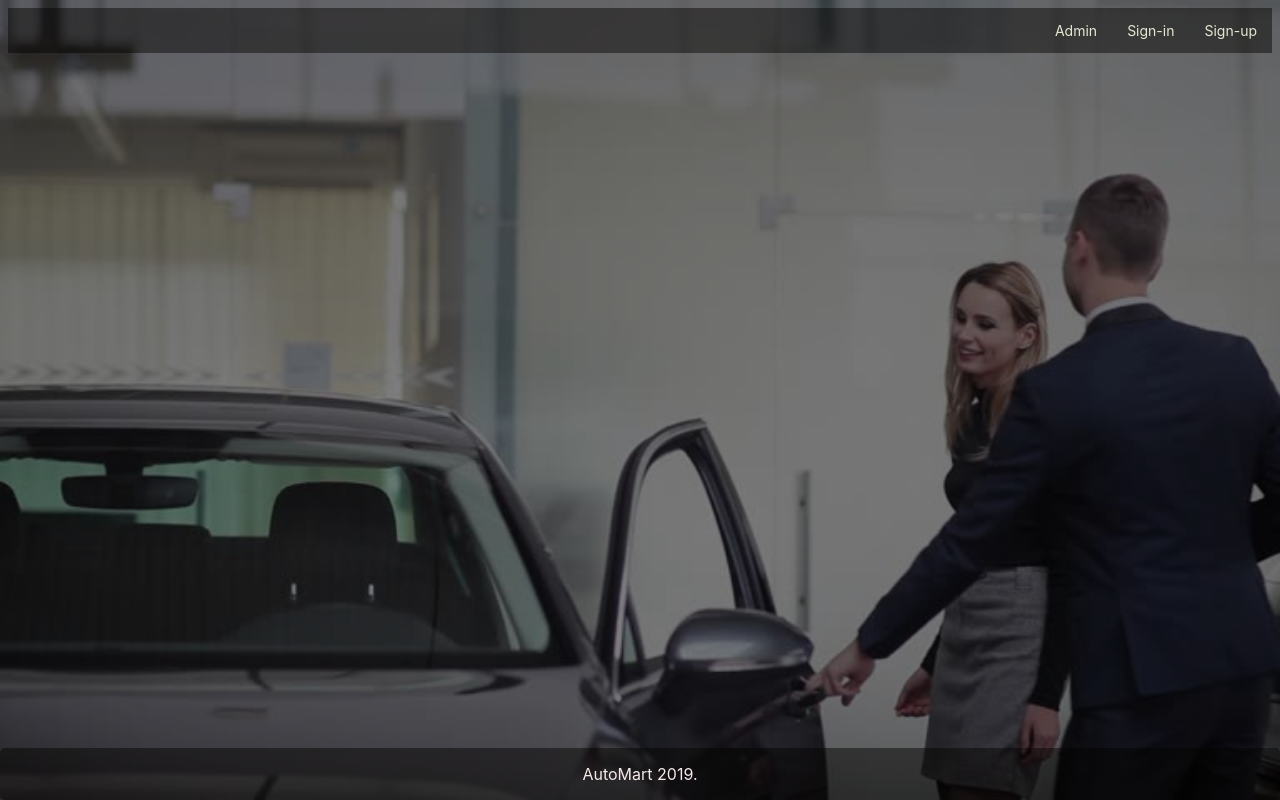
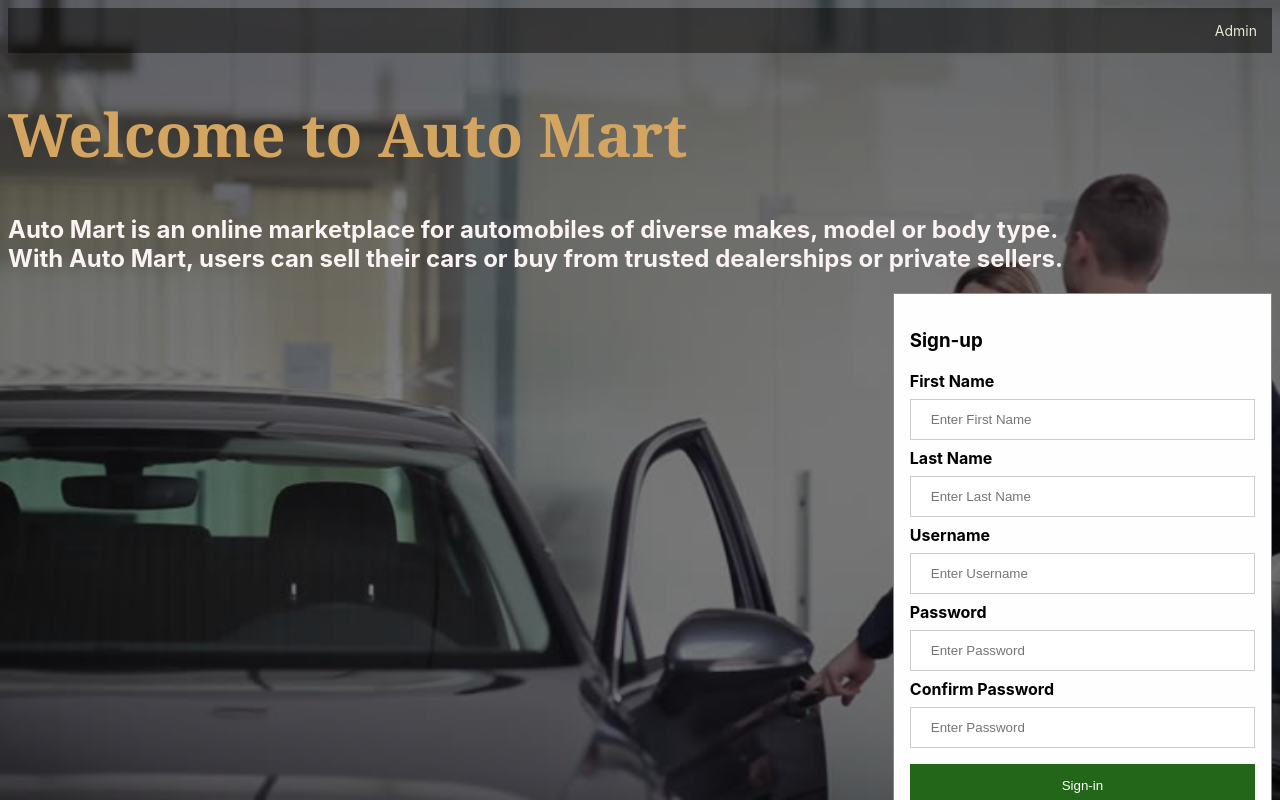
Before and after one commit to gmemmy/Auto-Mart, a plain HTML site: page UI/landing.html in a window 1280 px wide. Drawn offline with Linux system fonts and the light colour scheme.

Commit message:
[Feature #165873423] Create a user sign-up form on landing page

```diff
--- a/UI/css/landing.css
+++ b/UI/css/landing.css
@@ -1,7 +1,22 @@
 body {
  background: linear-gradient( rgba(0, 0, 0, 0.5), rgba(0, 0, 0, 0.5) ), url(../images/landing-bg.jpg);
  background-size: cover;
+ background-repeat: no-repeat;
+ position: fixed;
+ top: 0;
  font-family: -apple-system, BlinkMacSystemFont, 'Segoe UI', Roboto, Oxygen, Ubuntu, Cantarell, 'Open Sans', 'Helvetica Neue', sans-serif;
+}
+
+h1 {
+ font-family: Georgia, 'Times New Roman', Times, serif;
+ font-size: 60px;
+ font-weight: bold;
+ color: #d3a560;
+ margin-top: 40px;
+}
+
+h2 {
+  color: rgb(251, 243, 243);
 }
 
 .hero {
@@ -70,7 +85,7 @@ input[type=text], input[type=password] {
 
 /* Set a style for all buttons */
 button {
- background-color: rgb(153, 171, 229);
+ background-color: rgb(35, 102, 26);
  color: white;
  padding: 14px 20px;
  margin: 8px 0;
@@ -131,6 +146,14 @@ span.psw {
  width: 30%; /* Could be more or less, depending on screen size */
 }
 
+.form-content {
+  background-color: #fefefe;
+  margin-top: 0;
+  margin-left:70%;
+  border: 1px solid #888;
+  width: 30%; /* Could be more or less, depending on screen size */
+ }
+
 /* The Close Button (x) */
 .close {
  position: absolute;
--- a/UI/landing.html
+++ b/UI/landing.html
@@ -4,15 +4,43 @@
   <title>AutoMart</title>
   <!--Navigation bar-->
   <div class="hero" id="myNavbar">
-   <a href="signup.html">Sign-up</a>
-   <a onclick="document.getElementById('id01').style.display = 'block'">Sign-in</a>
-   <a href="admin.html">Admin</a>
+   <a onclick="document.getElementById('id01').style.display = 'block'">Admin</a>
   </div>
 
  </head>
  <body>
+  <h1>Welcome to Auto Mart</h1>
+  <h2>Auto Mart is an online marketplace for automobiles of diverse makes, model or body type.<br>With Auto Mart, users can sell their cars or buy from trusted dealerships or private sellers.</h2>
+
+
+				<form class="form-content animate">
+    <div class="container">
+					<h3>Sign-up</h3>
+     <label for="fname"><b>First Name</b></label>
+					<input type="text" placeholder="Enter First Name" name="fname" required>
+
+					<label for="lsname"><b>Last Name</b></label>
+					<input type="text" placeholder="Enter Last Name" name="lsname" required>
+
+      <label for="uname"><b>Username</b></label>
+      <input type="text" placeholder="Enter Username" name="uname" required>
+
+      <label for="psw"><b>Password</b></label>
+      <input type="password" placeholder="Enter Password" name="psw" required>
+
+      <label for="psw"><b>Confirm Password</b></label>
+      <input type="password" placeholder="Enter Password" name="psw" required>
+
+      <button type="submit">Sign-in</button>
+      <label>
+       <input type="checkbox" checked="checked" name="remember"> Remember me
+     </label>
+				</div>
+				</form>
+
+
+    <!--Modal sign-in form for Admin-->
     <div id="id01" class="modal">
-
       <form class="modal-content animate">
        <div class="container">
         <label for="uname"><b>Username</b></label>
@@ -27,13 +55,6 @@
           </label>
         </div>
 
-       <div class="container" style="background-color:#f1f1f1">
-         <button type="button" onclick="document.getElementById('id01').style.display='none'" class="cancelbtn">Cancel</button>
-         <span class="psw">Forgot <a href="#">password?</a></span>
-       </div>
-     </form>
-   </div>
-
   <div class="page_footer">
    <p>AutoMart 2019.</p>
   </div>
```
Lines whose indentation alone changed are shown as unchanged.
